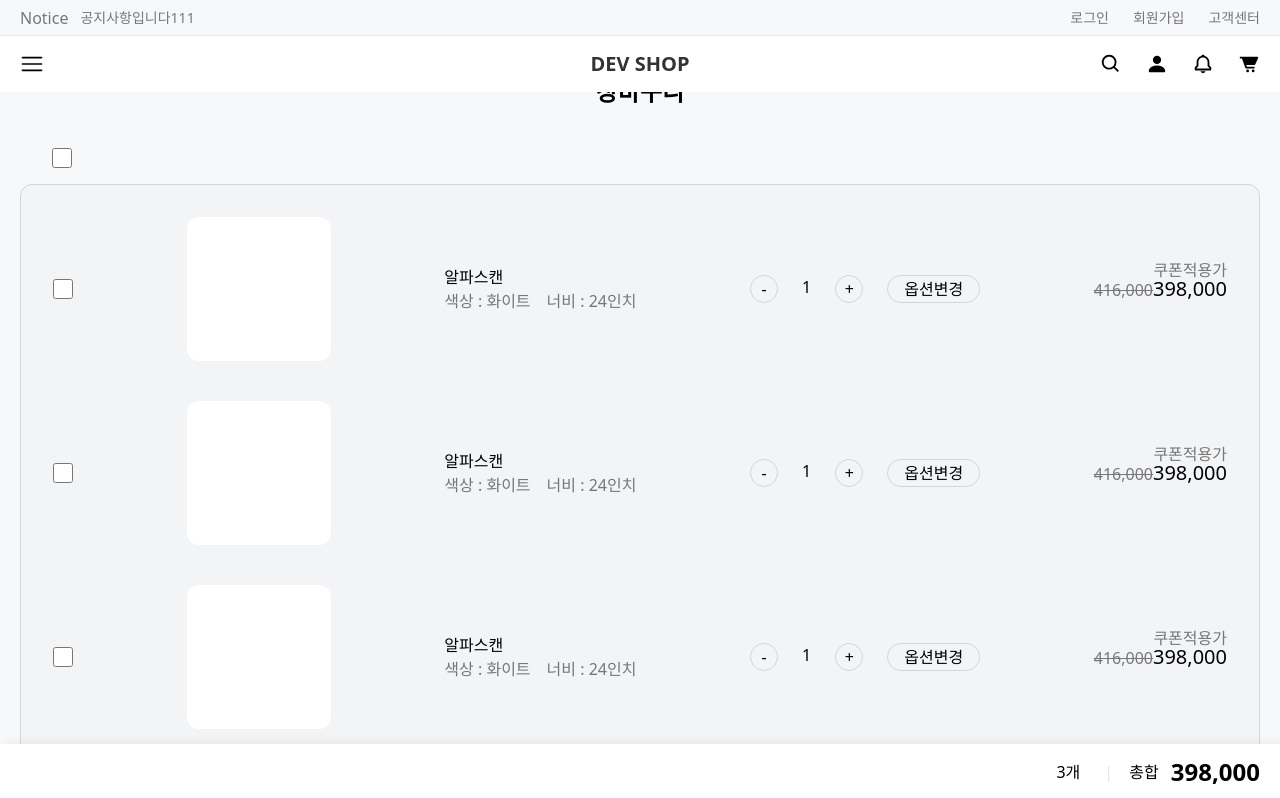
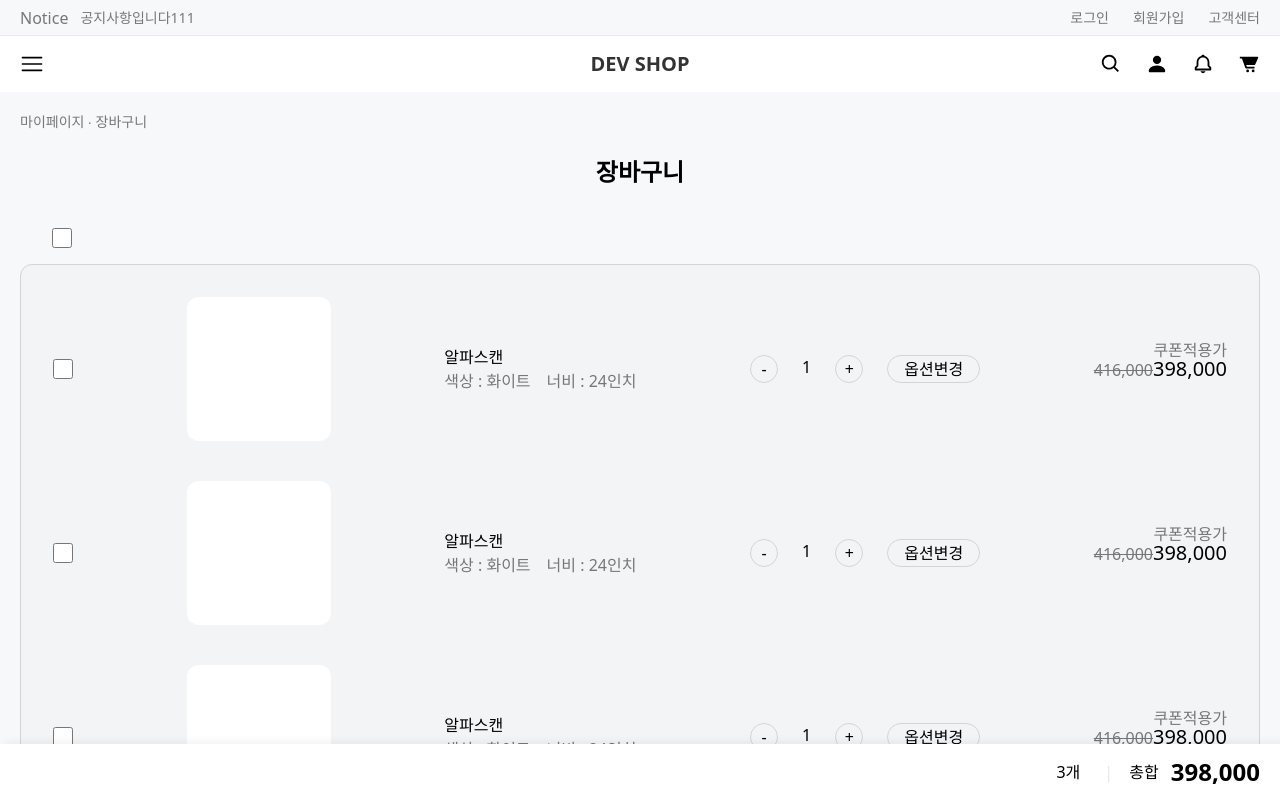
Before and after one commit to devstoreproject/devstore, a React (Create React App) app in the folder FE/: page /cart in a window 1280 px wide. Shown: the top 798 px of the page. Built offline with nearby package versions, Linux system fonts and the light colour scheme.

Commit message:
[design] Header, Footer 연결 및 라우팅

```diff
--- a/FE/src/App.tsx
+++ b/FE/src/App.tsx
@@ -28,13 +28,13 @@ import PurComplete from 'Pages/KHJ/PurComplete';
 import PurComDetail from 'Pages/KHJ/PurComDetail';
 import Order from 'Pages/KHJ/Order';
 import AdminMain from 'Components/KYH/admin/AdminMain/AdminMain';
-import Footer from 'Pages/LSM/Footer';
+import BasicLayout from 'Pages/LSM/BasicLayout';
 
 function App() {
   return (
     <BrowserRouter>
       <Routes>
-        <Route element={<Footer />}>
+        <Route element={<BasicLayout />}>
           <Route path="/" element={<Main />} />
         </Route>
 
--- a/FE/src/Pages/KHJ/Header/Header.tsx
+++ b/FE/src/Pages/KHJ/Header/Header.tsx
@@ -6,12 +6,13 @@ import SearchNav from 'Components/KHJ/Nav/SearchNav';
 export default function Nav() {
   return (
     <>
-      <header className="fixed top-0 left-0 w-full">
+      <header className="fixed top-0 left-0 z-10 w-full">
         <NavTop />
         <NavBottom />
       </header>
       <GlobalNav />
       <SearchNav />
+      <div className="h-20"></div>
     </>
   );
 }
--- /dev/null
+++ b/FE/src/Pages/LSM/BasicLayout.tsx
@@ -0,0 +1,13 @@
+import Footer from './Footer';
+import Header from '../KHJ/Header/Header';
+import { Outlet } from 'react-router-dom';
+
+export default function BasicLayout() {
+  return (
+    <>
+      <Header />
+      <Outlet />
+      <Footer />
+    </>
+  );
+}
--- a/FE/src/Pages/LSM/Footer.tsx
+++ b/FE/src/Pages/LSM/Footer.tsx
@@ -1,11 +1,9 @@
 import FixedBottomBox from 'Components/LSM/Footer/FixedBottomBox';
 import FooterNav from 'Components/LSM/Footer/FooterNav';
-import { Outlet } from 'react-router-dom';
 
 export default function Footer() {
   return (
     <>
-      <Outlet />
       <div className="relative flex flex-col items-center w-full py-10 bg-light-gray">
         <FooterNav />
         <p className="my-4 text-sm">Copyrightⓒ2023</p>
```
